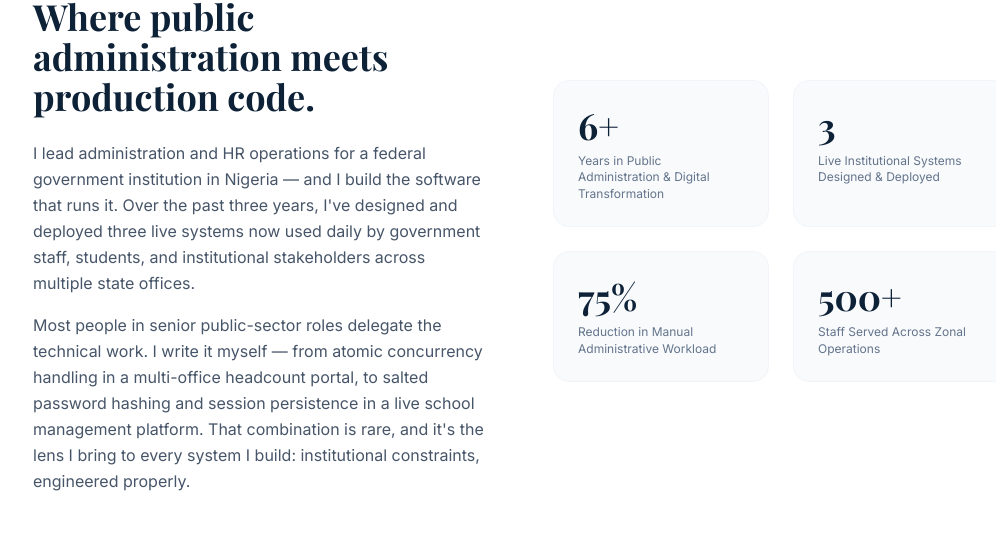
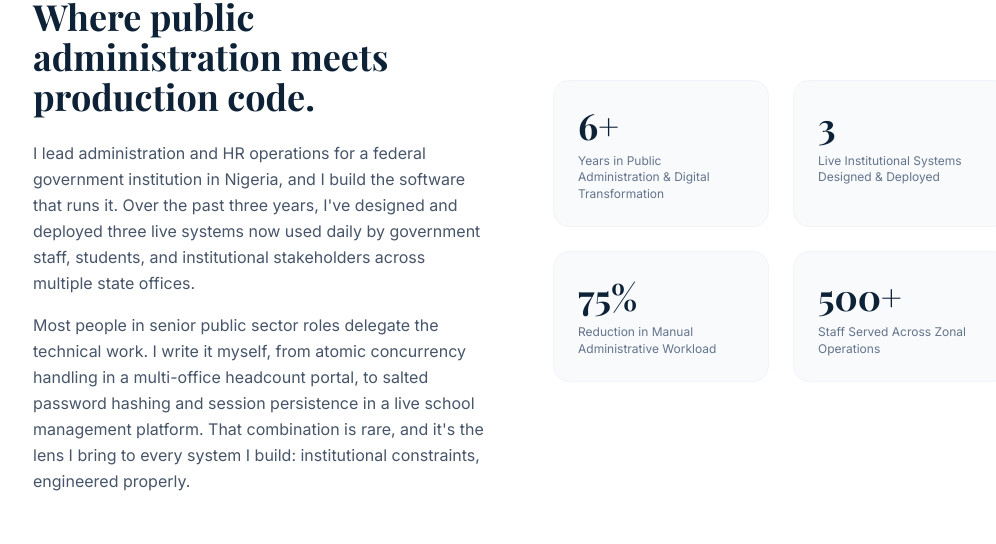
Before and after one commit to beylabs/bey-portfolio, a Next.js app: page / in a window 1280 px wide. Shown: the part 928-1472 px from the top of the page, without its empty margins (119-1115 px from the left). Built offline with nearby package versions, Linux system fonts and the light colour scheme; a web font is replaced by a local one.

Commit message:
Fix: remove em dashes from About section copy

```diff
--- a/components/sections/About.tsx
+++ b/components/sections/About.tsx
@@ -23,13 +23,13 @@ export default function About() {
             </h2>
             <p className="text-slate-600 leading-relaxed mb-4">
               I lead administration and HR operations for a federal government institution
-              in Nigeria — and I build the software that runs it. Over the past three years,
+              in Nigeria, and I build the software that runs it. Over the past three years,
               I've designed and deployed three live systems now used daily by government
               staff, students, and institutional stakeholders across multiple state offices.
             </p>
             <p className="text-slate-600 leading-relaxed">
-              Most people in senior public-sector roles delegate the technical work.
-              I write it myself — from atomic concurrency handling in a multi-office
+              Most people in senior public sector roles delegate the technical work.
+              I write it myself, from atomic concurrency handling in a multi-office
               headcount portal, to salted password hashing and session persistence in a
               live school management platform. That combination is rare, and it's the
               lens I bring to every system I build: institutional constraints, engineered properly.
```
